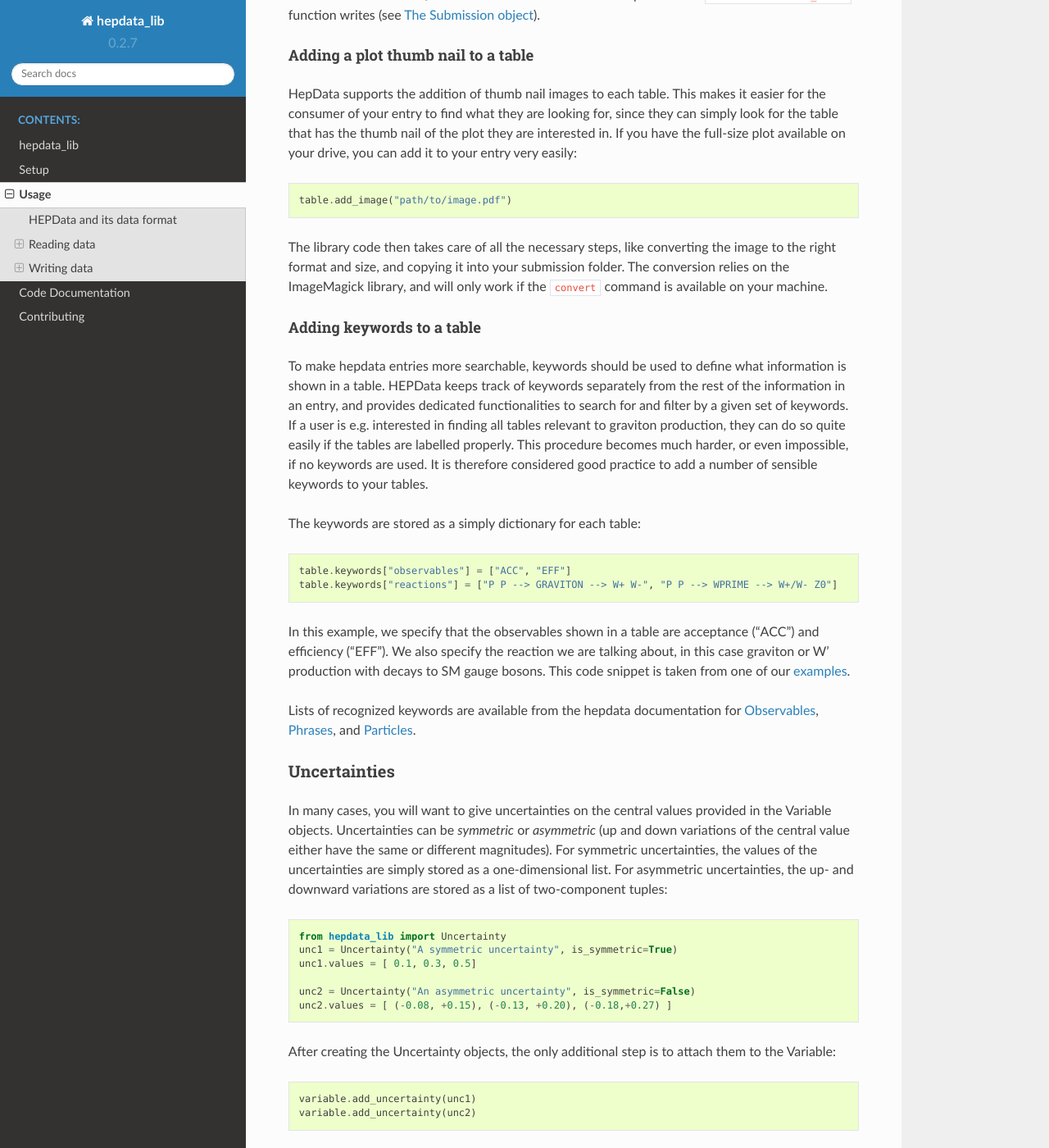
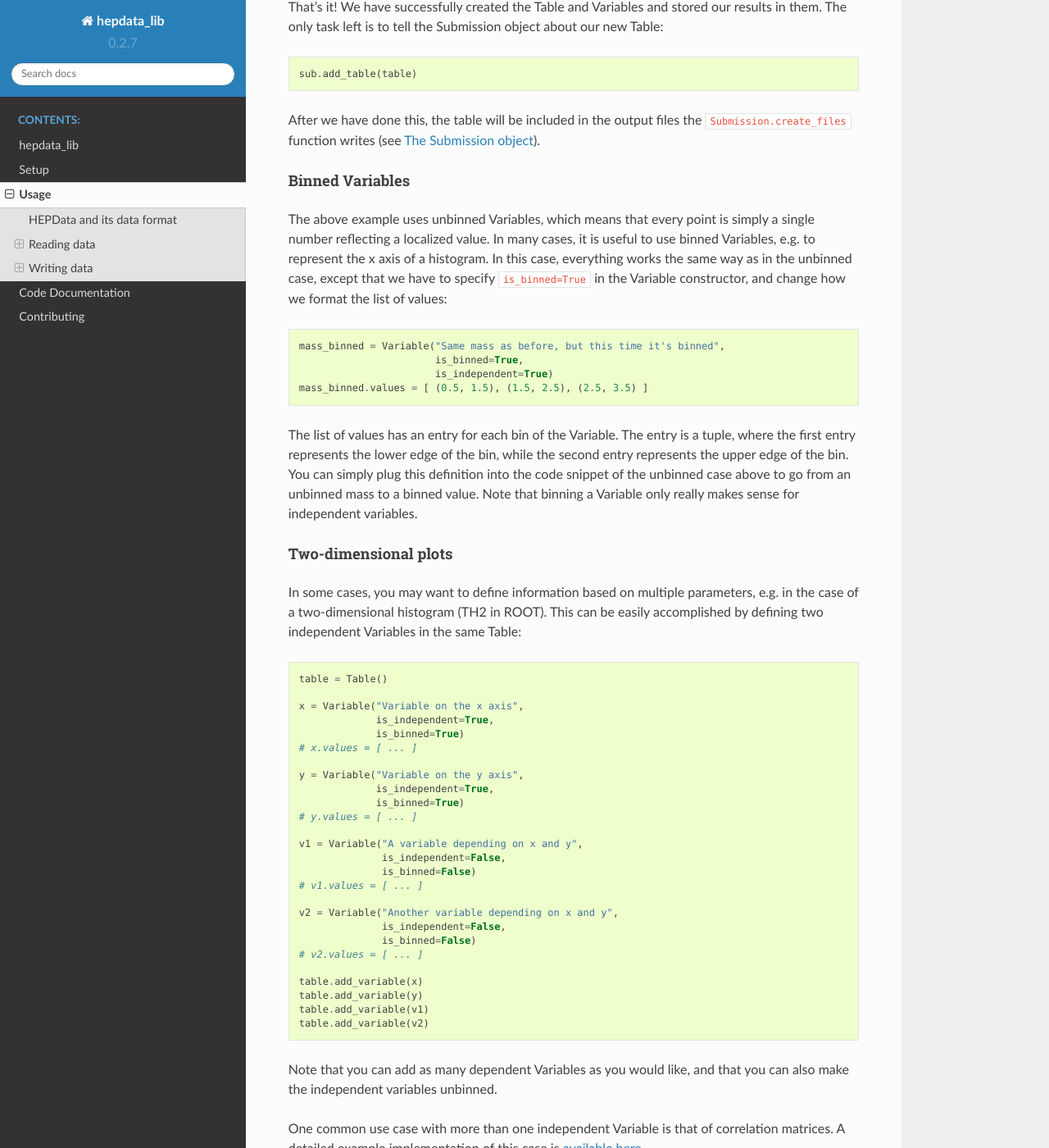
Before and after one commit to HEPData/hepdata_lib, a Sphinx documentation site: the page built from docs/usage.rst, in a window 1280 px wide and 1400 px high, scrolled down 3440 px. Shown: the whole window at 82% size. Built offline with Sphinx 7.4.7 and the Read the Docs theme 2.0.0, drawn with Linux system fonts in a browser that asks for light colours; some of the changed text lies outside the part shown.

Commit message:
Improve documentation (#89)
* Docu: binned variables and 2d plots.
* Docu: Clarify that users should not touch the submission folder.
* Docu: Fixup hyperlinks.

```diff
--- a/docs/usage.rst
+++ b/docs/usage.rst
@@ -35,7 +35,7 @@ which loads column-wise data from plain-text files and returns it as a ``numpy.a
 A detailed example is available here_.
 For documentation on the `loadtxt` function, please refer the `numpy documentation`_.
 
-.. _here: https://github.com/clelange/hepdata_lib/blob/master/examples/Getting_started.ipynb
+.. _here: https://github.com/HEPData/hepdata_lib/blob/master/examples/Getting_started.ipynb
 .. _numpy documentation: https://docs.scipy.org/doc/numpy/reference/generated/numpy.loadtxt.html
 
 
@@ -76,7 +76,7 @@ For detailed descriptions of the extraction logic and returned data, please refe
 
 An `example notebook`_ shows how to read histograms from a ROOT file.
 
-.. _example notebook: https://github.com/clelange/hepdata_lib/blob/master/examples/reading_histograms.ipynb
+.. _example notebook: https://github.com/HEPData/hepdata_lib/blob/master/examples/reading_histograms.ipynb
 
 .. _sec-usage-writing:
 
@@ -96,9 +96,9 @@ Following the HEPData data model, the hepdata_lib implements four main classes f
 The Submission object
 +++++++++++++++++++++++++++++++
 
-The Submission object is the central object where all threads come together. The Submission object represents the whole HEPData entry and thus carries the top-level meta data that is equally valid for all the tables and variables you may want to enter. The object is also used to create the physical submission files you will upload to the HEPData web interface.
+The Submission object is the central object where all threads come together. It represents the whole HEPData entry and thus carries the top-level meta data that is equally valid for all the tables and variables you may want to enter. The object is also used to create the physical submission files you will upload to the HEPData web interface.
 
-When using the hepdata_lib to make an entry, you **always need to create a Submission object**.
+When using hepdata_lib to make an entry, you **always need to create a Submission object**.
 The most bare-bone submission consists of only a Submission object with no data in it:
 
 ::
@@ -109,6 +109,8 @@ The most bare-bone submission consists of only a Submission object with no data
     sub.create_files(outdir)
 
 The ``create_files`` function writes all the YAML output files you need and packs them up in a ``tar.gz`` file ready to be uploaded.
+
+**Please note**: creating the output files also creates a ``submission`` folder containing the individual files going into the tarball. This folder exists merely for convenience, in order to make it easy to inspect each individual file. It is not recommended to attempt to manually manage or edit the files in the folder, and there is no guarantee that ``hepdata_lib`` will handle any of the changes you make in a graceful manner. As far as we are aware, there is no use case where manual editing of the files is necessary. If you have such a use case, please report it in a Github issue.
 
 
 .. _sec-usage-tab-var:
@@ -135,7 +137,6 @@ Let's see what this looks like in code:
                     is_independent=False,
                     is_binned=False,
                     units="fb")
-
     limit.values = [ 10, 5, 2 ]
 
     table = Table("Graviton limits")
@@ -151,6 +152,59 @@ That's it! We have successfully created the Table and Variables and stored our r
 
 After we have done this, the table will be included in the output files the ``Submission.create_files`` function writes (see  :ref:`sec-usage-submission`).
 
+Binned Variables
+^^^^^^^^^^^^^^^^^^^^^^^^^^^^^^^^^^^^
+The above example uses unbinned Variables, which means that every point is simply a single number reflecting a localized value. In many cases, it is useful to use binned Variables, e.g. to represent the x axis of a histogram.
+In this case, everything works the same way as in the unbinned case, except that we have to specify ``is_binned=True`` in the Variable constructor, and change how we format the list of values:
+
+::
+
+    mass_binned = Variable("Same mass as before, but this time it's binned",
+                           is_binned=True,
+                           is_independent=True)
+    mass_binned.values = [ (0.5, 1.5), (1.5, 2.5), (2.5, 3.5) ]
+
+The list of values has an entry for each bin of the Variable. The entry is a tuple, where the first entry represents the lower edge of the bin, while the second entry represents the upper edge of the bin. You can simply plug this definition into the code snippet of the unbinned case above to go from an unbinned mass to a binned value. Note that binning a Variable only really makes sense for independent variables.
+
+Two-dimensional plots
+^^^^^^^^^^^^^^^^^^^^^^^
+
+In some cases, you may want to define information based on multiple parameters, e.g. in the case of a two-dimensional histogram (TH2 in ROOT). This can be easily accomplished by defining two independent Variables in the same Table:
+
+::
+
+    table = Table()
+
+    x = Variable("Variable on the x axis",
+                 is_independent=True,
+                 is_binned=True)
+    # x.values = [ ... ]
+
+    y = Variable("Variable on the y axis",
+                 is_independent=True,
+                 is_binned=True)
+    # y.values = [ ... ]
+
+    v1 = Variable("A variable depending on x and y",
+                  is_independent=False,
+                  is_binned=False)
+    # v1.values = [ ... ]
+
+    v2 = Variable("Another variable depending on x and y",
+                  is_independent=False,
+                  is_binned=False)
+    # v2.values = [ ... ]
+
+    table.add_variable(x)
+    table.add_variable(y)
+    table.add_variable(v1)
+    table.add_variable(v2)
+
+Note that you can add as many dependent Variables as you would like, and that you can also make the independent variables unbinned.
+
+One common use case with more than one independent Variable is that of correlation matrices. A detailed example implementation of this case is `available here`_.
+
+.. _available here: https://github.com/HEPData/hepdata_lib/blob/master/examples/correlation.ipynb
 
 Adding a  plot thumb nail to a table
 ^^^^^^^^^^^^^^^^^^^^^^^^^^^^^^^^^^^^
@@ -179,7 +233,7 @@ In this example, we specify that the observables shown in a table are acceptance
 
 Lists of recognized keywords are available from the hepdata documentation for `Observables`_, `Phrases`_, and `Particles`_.
 
-.. _`examples`: https://github.com/clelange/hepdata_lib/blob/master/examples/Getting_started.ipynb
+.. _`examples`: https://github.com/HEPData/hepdata_lib/blob/master/examples/Getting_started.ipynb
 .. _`Observables`: https://hepdata-submission.readthedocs.io/en/latest/keywords/observables.html
 .. _`Phrases`: https://hepdata-submission.readthedocs.io/en/latest/keywords/phrases.html
 .. _`Particles`: https://hepdata-submission.readthedocs.io/en/latest/keywords/partlist.html
```
